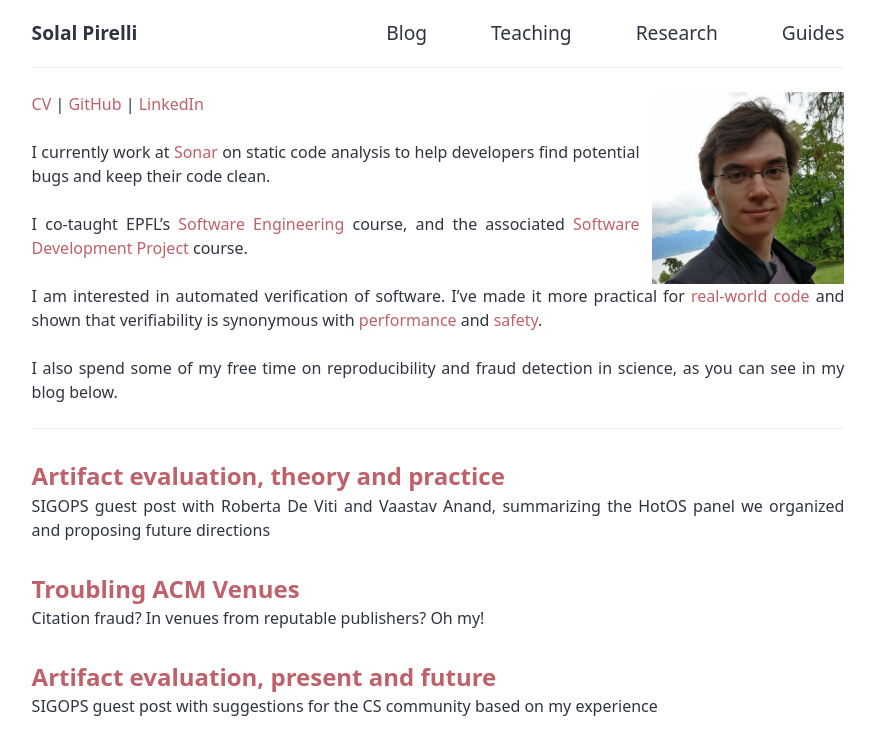
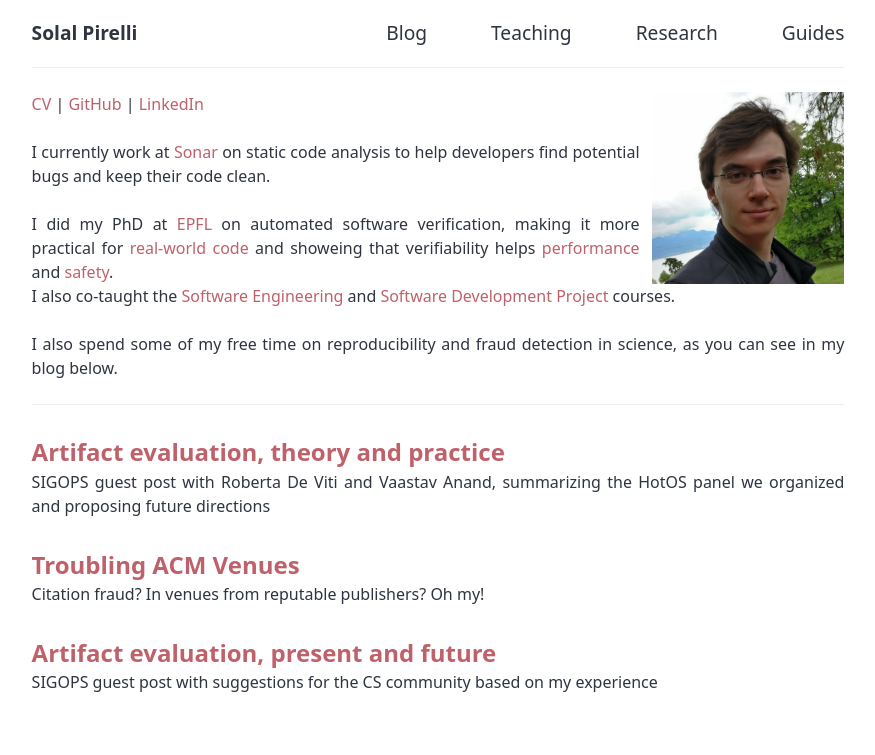
Before and after one commit to SolalPirelli/solalpirelli.github.io, a Jekyll site: the page built from index.md, in a window 1280 px wide. Shown: the top 755 px of the page, without its empty margins (202-1077 px from the left). Built offline with Jekyll 4.4.1, drawn with Linux system fonts in a browser that asks for light colours.

Commit message:
Improve bio

```diff
--- a/_config.yml
+++ b/_config.yml
@@ -5,11 +5,10 @@ me:
   summary: |-
      I currently work at [Sonar](https://sonarsource.com) on static code analysis to help developers find potential bugs and keep their code clean.
 
-     I co-taught EPFL's [Software Engineering](https://github.com/sweng-epfl/public) course,
-     and the associated [Software Development Project](https://github.com/sweng-epfl/public/tree/main/project) course.
-
-     I am interested in automated verification of software. I've made it more practical for [real-world code](/research/klint)
-     and shown that verifiability is synonymous with [performance](/research/tinynf) and [safety](/research/tinynf-langs).
+     I did my PhD at [EPFL](https://epfl.ch) on automated software verification, making it more practical for [real-world code](/research/klint)
+     and showeing that verifiability helps [performance](/research/tinynf) and [safety](/research/tinynf-langs).
+     I also co-taught the [Software Engineering](https://github.com/sweng-epfl/public)
+     and [Software Development Project](https://github.com/sweng-epfl/public/tree/main/project) courses.
 
      I also spend some of my free time on reproducibility and fraud detection in science, as you can see in my blog below.
 
```
